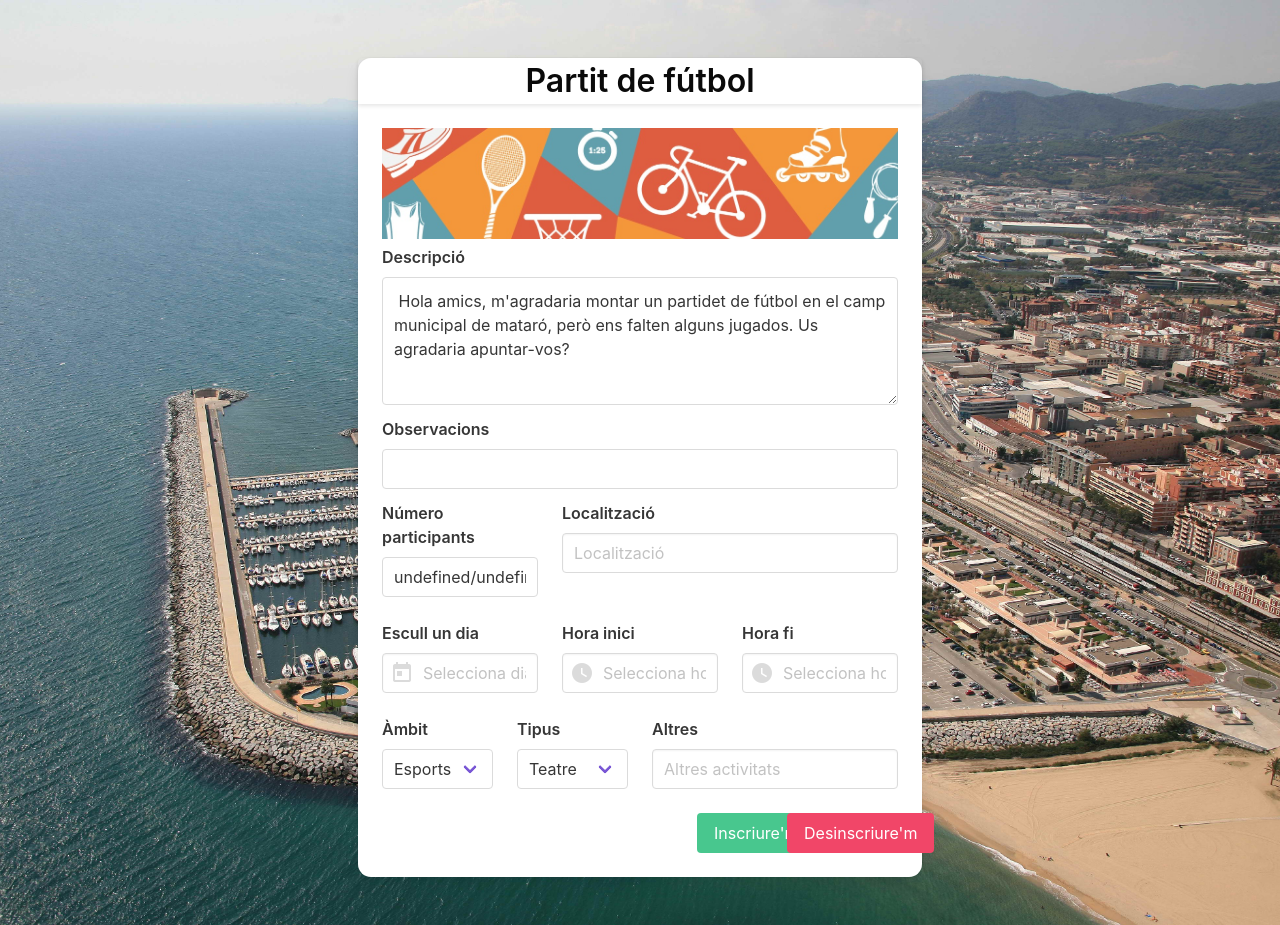
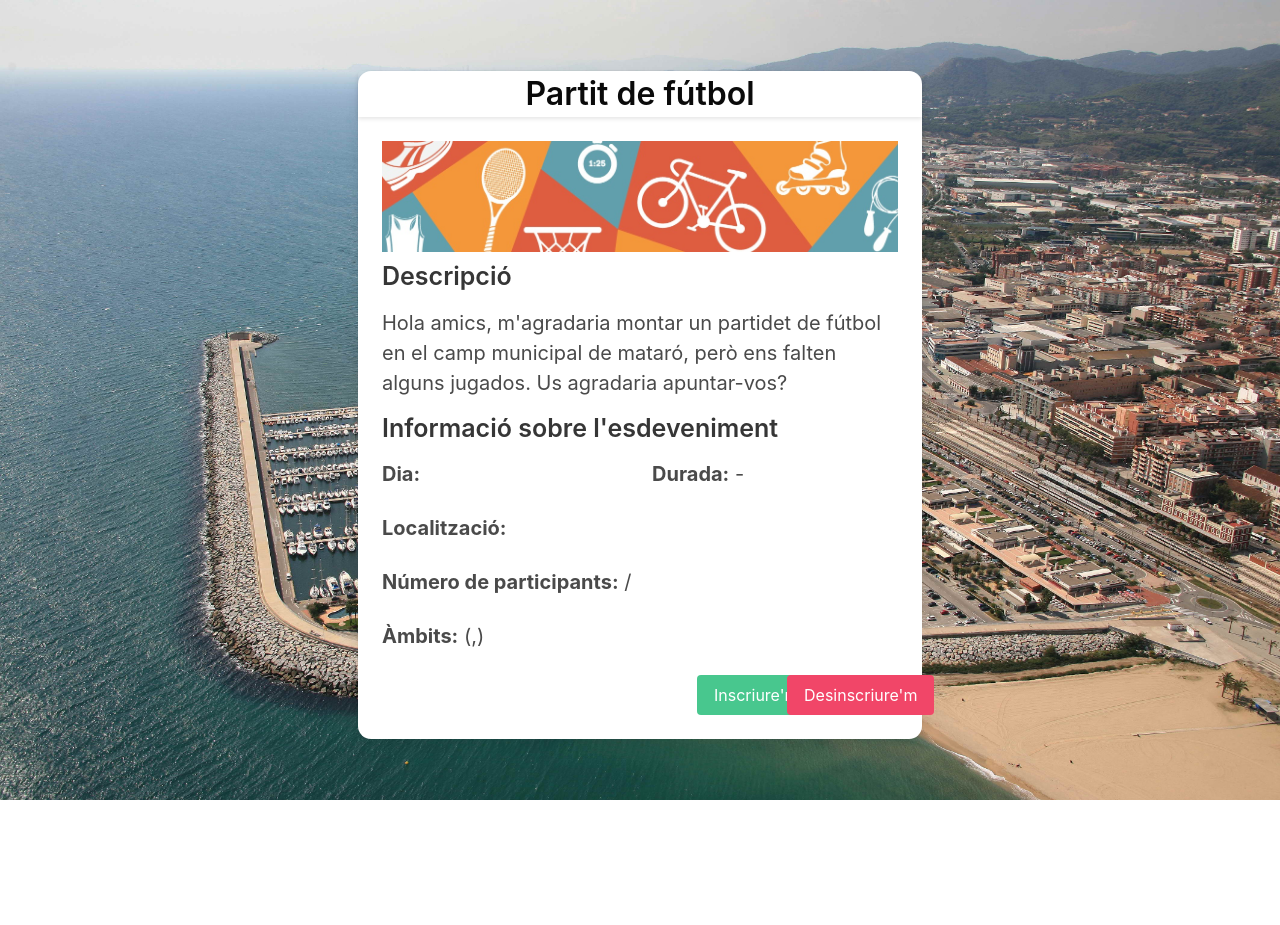
Before and after one commit to somhackathon19/somhackathon19-kteam, a Vue app in the folder client/: page /event/1 in a window 1280 px wide. After the commit the page ends 800 px from the top, so only its background shows below. Built offline with nearby package versions, Linux system fonts and the light colour scheme; no server answers.

Commit message:
EventDetail

```diff
--- a/client/src/components/EventDetail.vue
+++ b/client/src/components/EventDetail.vue
@@ -13,84 +13,55 @@
                   <img src="../assets/esports.png">
                 </div>
                 <div class="field">
-                  <label class="label">Descripció</label>
-                  <div class="control">
-                    <textarea class="textarea" readonly> Hola amics, m'agradaria montar un partidet de fútbol en el camp municipal de mataró, però ens falten alguns jugados. Us agradaria apuntar-vos?{{ event }} </textarea>
+                  <label class="label" style="font-size:25px">Descripció</label>
+                  <p>
+                    Hola amics, m'agradaria montar un partidet de fútbol en el camp municipal de
+                    mataró, però ens falten alguns jugados. Us agradaria apuntar-vos? {{ event }}
+                  </p>
+                </div>
+                <!-- <div class="field">
+                  <label class="label" style="font-size:20px">Observacions</label>
+                  <p>{{ event }}</p>
+                </div>-->
+                <div class="field">
+                  <label class="label" style="font-size:25px">Informació sobre l'esdeveniment</label>
+                </div>
+                <div class="columns is-mobile is-multiline">
+                  <div class="column is-6">
+                    <p>
+                      <b>Dia:</b>
+                      {{ event }}
+                    </p>
+                  </div>
+                  <div class="column is-6">
+                    <p>
+                      <b>Durada:</b>
+                      {{ event }} - {{ event }}
+                    </p>
                   </div>
                 </div>
-                <div class="field">
-                  <label class="label">Observacions</label>
-                  <div class="control">
-                    <input class="input" type="text" v-bind:value="event" readonly>
+                <div class="columns">
+                  <div class="column">
+                    <p>
+                      <b>Localització:</b>
+                      {{ event }}
+                    </p>
                   </div>
                 </div>
-                <div class="columns is-mobile is-multiline">
-                  <div class="column is-4">
-                    <div class="field">
-                      <label class="label">Número participants</label>
-                      <input class="input" type="text" v-bind:value="event+'/'+event" readonly>
-                    </div>
+                <div class="columns">
+                  <div class="column">
+                    <p>
+                      <b>Número de participants:</b>
+                      {{ event }} / {{ event }}
+                    </p>
                   </div>
-                  <div class="column is-8">
-                    <label class="label">Localització</label>
-                    <input class="input" type="text" placeholder="Localització">
-                  </div>
-                  <div class="column is-4">
-                    <b-field label="Escull un dia">
-                      <b-datepicker
-                        placeholder="Selecciona dia..."
-                        icon="calendar-today"
-                        position="is-top-right"
-                      ></b-datepicker>
-                    </b-field>
-                  </div>
-                  <div class="column is-4">
-                    <b-field label="Hora inici">
-                      <b-timepicker placeholder="Selecciona hora inici" icon="clock" editable></b-timepicker>
-                    </b-field>
-                  </div>
-                  <div class="column is-4">
-                    <b-field label="Hora fi">
-                      <b-timepicker placeholder="Selecciona hora fi" icon="clock" editable></b-timepicker>
-                    </b-field>
-                  </div>
-                  <div class="column is-3">
-                    <div class="field">
-                      <label class="label">Àmbit</label>
-                      <div class="control">
-                        <div class="select">
-                          <select>
-                            <option>Esports</option>
-                            <option>Cultural</option>
-                          </select>
-                        </div>
-                      </div>
-                    </div>
-                  </div>
-                  <div class="column is-3">
-                    <div class="field">
-                      <label class="label">Tipus</label>
-                      <div class="control">
-                        <div class="select">
-                          <select>
-                            <option>Teatre</option>
-                            <option>Musical</option>
-                            <option>Exposició</option>
-                            <option>Taller</option>
-                            <option>Concurs</option>
-                            <option>Altres</option>
-                          </select>
-                        </div>
-                      </div>
-                    </div>
-                  </div>
-                  <div class="column is-6">
-                    <div class="field">
-                      <label class="label">Altres</label>
-                      <div class="control">
-                        <input class="input" type="text" placeholder="Altres activitats">
-                      </div>
-                    </div>
+                </div>
+                <div class="columns">
+                  <div class="column">
+                    <p>
+                      <b>Àmbits:</b>
+                      {{ event }} ({{ event }},{{ event }})
+                    </p>
                   </div>
                 </div>
                 <div class="columns is-mobile level-right">
@@ -138,7 +109,9 @@ export default {
 .title {
   margin: 5px;
 }
-
+p {
+  font-size: 20px;
+}
 .card {
   margin-top: 10px;
   border-radius: 13px 13px 13px 13px;
```
Also changed, not shown: client/src/assets/cultura.png (added).
